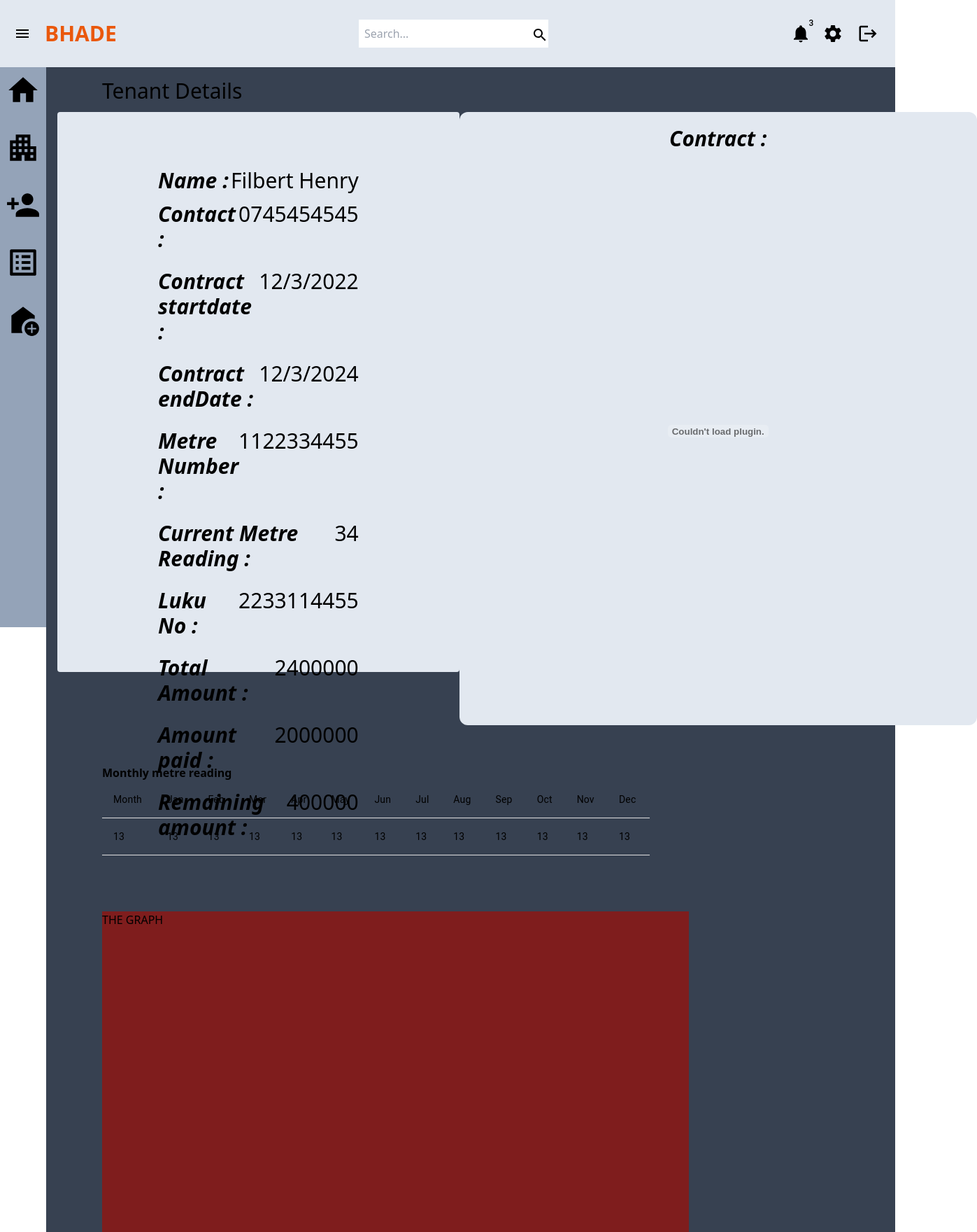
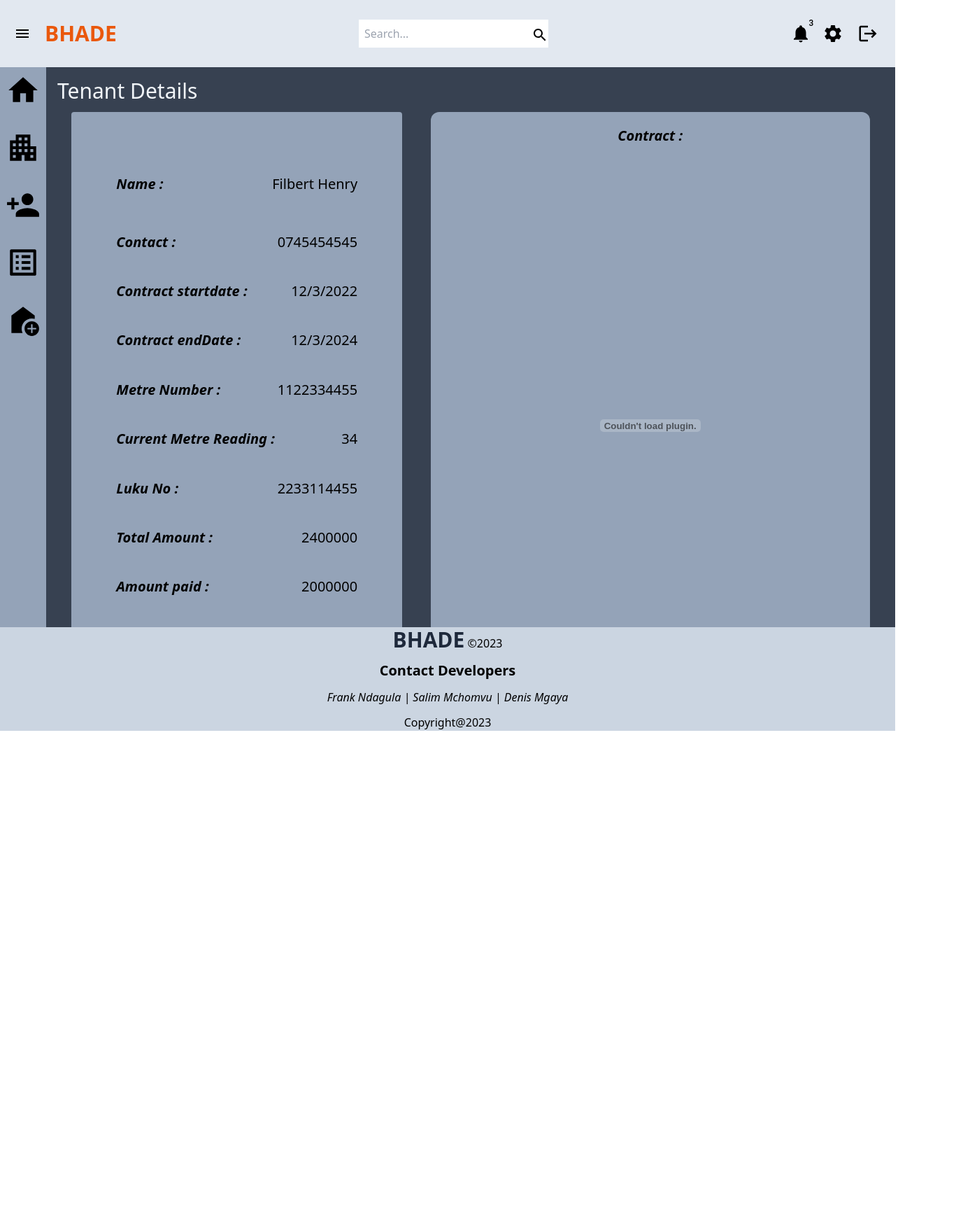
Before and after one commit to Frank-128/bhade, a React (Vite) app: page /tenant/1 in a window 1280 px wide. Shown: the top 1760 px of the page at 70% size, 1397 px wide, since content can reach past the window. After the commit the page ends 1044 px from the top, so only its background shows below. Built offline with nearby package versions, Linux system fonts and the light colour scheme.

Commit message:
final front end

```diff
--- a/package.json
+++ b/package.json
@@ -15,7 +15,9 @@
     "@mui/material": "^5.11.16",
     "react": "^18.2.0",
     "react-dom": "^18.2.0",
-    "react-router-dom": "^6.10.0"
+    "react-google-charts": "^4.0.0",
+    "react-router-dom": "^6.10.0",
+    "recharts": "^2.5.0"
   },
   "devDependencies": {
     "@types/react": "^18.0.28",
--- a/src/assets/data.jsx
+++ b/src/assets/data.jsx
@@ -453,3 +453,13 @@ export const todos = [
         time:'Thur,11.02.2023 08:30am '
     },
 ]
+
+export const chartData = [
+    [
+        "months","jan","feb","march","april","may","june","july","aug","sept","oct","nov","dec",
+    ],
+
+    [
+        10,12,9,5,23.567,2.4,34,13.41,17,16,7.8,2,
+    ]
+]
--- a/src/components/Block.jsx
+++ b/src/components/Block.jsx
@@ -1,12 +1,14 @@
 import React from 'react'
-import {  useNavigate } from 'react-router-dom'
+import {  useLocation, useNavigate } from 'react-router-dom'
 import Blocks from '../pages/BlockPage'
 
 function Block({item}) {
    const navigate= useNavigate();
+   const location = useLocation();
+   const id = location.pathname.split('/')[2];
 
     return (
-    <button onClick={()=>navigate(`/blocks/${item.No}`) } className='bg-slate-200 focus:bg-green-300 w-48 h-16 m-3 al:p-2 md:p-8 flex items-center md:h-20  text-center rounded '>
+    <button onClick={()=>navigate(`/blocks/${item.No}`) } className={item.No == id?'bg-green-600  w-48 h-16 m-3 al:p-2 md:p-8 flex items-center md:h-20  text-center rounded ':'bg-slate-200  w-48 h-16 m-3 al:p-2 md:p-8 flex items-center md:h-20  text-center rounded '}>
      <b>Block No {item.No}</b>
     </button>
   )
--- a/src/components/BlockRows.jsx
+++ b/src/components/BlockRows.jsx
@@ -3,12 +3,12 @@ import Block from './Block'
 import {blocks} from '../assets/data'
 function BlockRows() {
   return (
-    <div className=" flex  overflow-x-scroll basis-2/12 overflow-y-auto h-32 justify-between hideScroll pl-6">
+    <div className=" flex  overflow-x-scroll basis-2/12 overflow-y-auto h-32 justify-between hideScroll ">
 
 
         {
         blocks.map((item)=>
-          <Block item={item} />
+          <Block item={item}  />
 
         )
       }
--- a/src/components/TenantBlock.jsx
+++ b/src/components/TenantBlock.jsx
@@ -28,7 +28,7 @@ function TenantBlock({ name, BlockNo, RoomNo }) {
     return (
       <button
         onClick={onPop}
-        className={`  al:w-16 al:p-2 h-10 sx:w-24 w-20   ${buttonColor} rounded-lg`}
+        className={`  al:w-[4.5rem] al:p-2 h-10 sx:w-24 w-20   ${buttonColor} rounded-lg`}
       >
         {type}
       </button>
@@ -38,7 +38,7 @@ function TenantBlock({ name, BlockNo, RoomNo }) {
   return (
     <div>
       {/* tenant block for smaller devices from 280 to 768 */}
-      <div className="bg-slate-200 skeleton w-full rounded-lg p-2 my-2 ml-4 h-full justify-between md:hidden flex flex-col shadow-md">
+      <div className="bg-slate-200 skeleton w-full rounded-lg p-2 my-2  h-full justify-between md:hidden flex flex-col shadow-md">
         <div>
           <p className="text-xl">
             <b>{name}</b>
--- a/src/pages/Dashboard.jsx
+++ b/src/pages/Dashboard.jsx
@@ -10,10 +10,10 @@ function Dashboard() {
   return (
    <div>
    {/* dashboard for smaller devices from 280 - 767 */}
-     <div className="bg-slate-500 flex h-fit ml:hidden  al:ml-1 sx:ml-0 w-screen   p-5 flex-col hideScroll">
+     <div className="bg-slate-500 flex h-fit ml:hidden   sx:ml-0 w-screen   p-3 flex-col hideScroll">
      <BlockRows/>
       <div className="basis-11/12 flex">
-        <div className="basis-3/4 ml-6 w-screen al:flex-1  h-3/6 overflow-y-scroll">
+        <div className="basis-3/4  w-screen al:flex-1  h-3/6 overflow-y-scroll">
          <div className="">
       <div className="text-2xl  bg-slate-500   ml-5    ">Tenants List</div>
         <div className="overflow-y-scroll h-screen">
--- a/src/pages/TenantDetail.jsx
+++ b/src/pages/TenantDetail.jsx
@@ -1,62 +1,108 @@
 import { Table, TableRow, TableCell } from "@mui/material";
 import React from "react";
-import { Link } from "react-router-dom";
+import "../App.css";
+import { Chart } from "react-google-charts";
+import { chartData } from "../assets/data";
+import {
+  LineChart,
+  Line,
+  XAxis,
+  YAxis,
+  CartesianGrid,
+  Tooltip,
+  Legend,
+} from "recharts";
+function TenantDetail() {
+  const data = {
+    chart: { title: "METRE READING AGAINST MONTHS" },
+  };
+  const chatData = [
+    [
+      "months",
+      "jan",
+      "feb",
+      "march",
+      "april",
+      "may",
+      "june",
+      "july",
+      "aug",
+      "sept",
+      "oct",
+      "nov",
+      "dec",
+    ],
 
-function TenantDetail() {
+    [10, 12, 9, 5, 23.567, 2.4, 34, 13.41, 17, 16, 7.8, 2],
+  ];
+  const myData = [
+    { month: "Jan", value: 23 },
+    { month: "Feb", value: 21 },
+    { month: "Mar", value: 12 },
+    { month: "Apr", value: 32 },
+    { month: "Mar", value: 2 },
+    { month: "Jun", value: 3 },
+    { month: "Jul", value: 13 },
+    { month: "Aug", value: 33 },
+    { month: "Sept", value: 23 },
+    { month: "Oct", value: 23 },
+    { month: "Nov", value: 23 },
+    { month: "Dec", value: 23 },
+  ];
   return (
-    <div className="h-fit p-4 flex flex-col  bg-gray-700">
-      <span className="pl-16 mb-3 text-3xl">Tenant Details</span>
+    <div className="h-screen w-screen ml:w-full  p-4 flex flex-col overflow-y-scroll  bg-gray-700">
+      <span className=" mb-3 text-3xl text-slate-100">Tenant Details</span>
       <div className="flex justify-around">
-        <div className="w-2/4 h-screen flex flex-col justify-around bg-slate-200 rounded">
-          <div className="flex justify-between px-36 pt-20 text-3xl">
+        <div className="flex flex-col xl:w-2/5 w-screen  justify-around bg-slate-400 rounded">
+          <div className="flex  justify-between ml:px-36 p-6  pt-20 xl:px-16 ml:text-xl text-xl">
             <i className="font-bold ">Name : </i>
             <span>Filbert Henry</span>
           </div>
 
-          <div className="flex justify-between px-36 py-3  text-3xl">
+          <div className="flex justify-between ml:px-36 p-6  py-3  xl:px-16 text-xl">
             <i className="font-bold ">Contact : </i>
             <span>0745454545</span>
           </div>
-          <div className="flex justify-between px-36 py-3  text-3xl">
+          <div className="flex justify-between ml:px-36 p-6 py-3  ml:text-xl xl:px-16 text-xl">
             <i className="font-bold ">Contract startdate : </i>
             <span>12/3/2022</span>
           </div>
-          <div className="flex justify-between px-36 py-3  text-3xl">
+          <div className="flex justify-between ml:px-36 p-6 py-3  xl:px-16 text-xl">
             <i className="font-bold ">Contract endDate : </i>
             <span>12/3/2024</span>
           </div>
-          <div className="flex justify-between px-36 py-3  text-3xl">
+          <div className="flex justify-between ml:px-36 p-6 py-3  xl:px-16 text-xl">
             <i className="font-bold ">Metre Number : </i>
             <span>1122334455</span>
           </div>
-          <div className="flex justify-between px-36 py-3  text-3xl">
+          <div className="flex justify-between ml:px-36 p-6 py-3  xl:px-16 text-xl">
             <i className="font-bold ">Current Metre Reading : </i>
             <span>34</span>
           </div>
-          <div className="flex justify-between px-36 py-3  text-3xl">
+          <div className="flex justify-between ml:px-36 p-6 py-3  xl:px-16 text-xl">
             <i className="font-bold ">Luku No : </i>
             <span>2233114455</span>
           </div>
-          <div className="flex justify-between px-36 py-3  text-3xl">
+          <div className="flex justify-between ml:px-36 p-6 py-3  xl:px-16 text-xl">
             <i className="font-bold ">Total Amount : </i>
             <span>2400000</span>
           </div>
-          <div className="flex justify-between px-36 py-3  text-3xl">
+          <div className="flex justify-between ml:px-36 p-6 py-3  xl:px-16 text-xl">
             <i className="font-bold ">Amount paid : </i>
             <span>2000000</span>
           </div>
-          <div className="flex justify-between px-36 py-3 pb-24 text-3xl">
+          <div className="flex justify-between ml:px-36 p-6 py-3 pb-24 xl:px-16 text-xl">
             <i className="font-bold ">Remaining amount : </i>
             <span>400000</span>
           </div>
         </div>
 
-        <div className=" bg-slate-200 rounded-xl p-5 flex flex-col items-center text-3xl">
+        <div className=" bg-slate-400 hidden rounded-xl p-5 xl:flex flex-col items-center xl:px-16 text-xl">
           <i className="font-bold ">Contract : </i>
           <span>
             <embed
-              src="/LogBook.pdf"
-              width="700"
+              src="./LogBook.pdf"
+              width="500"
               height="800"
               type="application/pdf"
             />
@@ -64,9 +110,10 @@ function TenantDetail() {
         </div>
       </div>
 
-      <div className="ml-16 mt-14">
-        <span className="font-bold ">Monthly metre reading</span>
-        <Table style={{ width: "70%" }}>
+      <div className="mt-14 ">
+        <span className="font-bold text-slate-100 ">Monthly metre reading</span>
+        <div className="overflow-x-scroll w-[15.6rem]  sx:w-5/6 bg-slate-100 hideScroll ml:w-3/4 ">
+          <Table style={{ widh: "70%" }}>
             <TableRow>
               <TableCell>Month</TableCell>
               <TableCell>Jan</TableCell>
@@ -83,7 +130,7 @@ function TenantDetail() {
               <TableCell>Dec</TableCell>
             </TableRow>
             <TableRow>
-            <TableCell>13</TableCell>
+              <TableCell>Reading</TableCell>
               <TableCell>13</TableCell>
               <TableCell>13</TableCell>
               <TableCell>13</TableCell>
@@ -98,7 +145,38 @@ function TenantDetail() {
               <TableCell>13</TableCell>
             </TableRow>
           </Table>
-        <div className="w-3/4 mt-20 h-[40rem] bg-red-900">THE GRAPH</div>
+        </div>
+        {/* graph of small devices */}
+        <div className="w-full mt-20 p-3 md:hidden flex items-center flex-col bg-slate-200">
+          <span className="text-xs mb-3 font-bold underline">
+            THE GRAPH OF METRE READING AGAINST MONTH
+          </span>
+<div className="-ml-[2rem]">
+<LineChart width={350} height={390} data={myData}>
+            <XAxis dataKey="month" />
+            <YAxis />
+            <CartesianGrid stroke="#000" />
+            <Tooltip />
+            <Legend />
+            <Line type="monotone" dataKey="value" stroke="#8884d8" />
+          </LineChart>
+</div>
+
+        </div>
+
+        {/* graph of large devices */}
+        <div className="w-full p-8 mt-20 h-[40rem] hidden  md:flex items-center flex-col bg-slate-200">
+          <span className="underline text-2xl font-bold">THE GRAPH OF METRE READING AGAINST MONTH</span>
+
+          <LineChart width={600} height={400} data={myData}>
+            <XAxis dataKey="month" />
+            <YAxis />
+            <CartesianGrid stroke="#000" />
+            <Tooltip />
+            <Legend />
+            <Line type="monotone" dataKey="value" stroke="#8884d8" />
+          </LineChart>
+        </div>
       </div>
     </div>
   );
```
Also changed, not shown: src/components/Navbar.jsx (+16 -27 lines), src/pages/Account.jsx (+5 -5 lines), 1 other file (tests, documents, lock files or other folders). Lines whose indentation alone changed are shown as unchanged.
